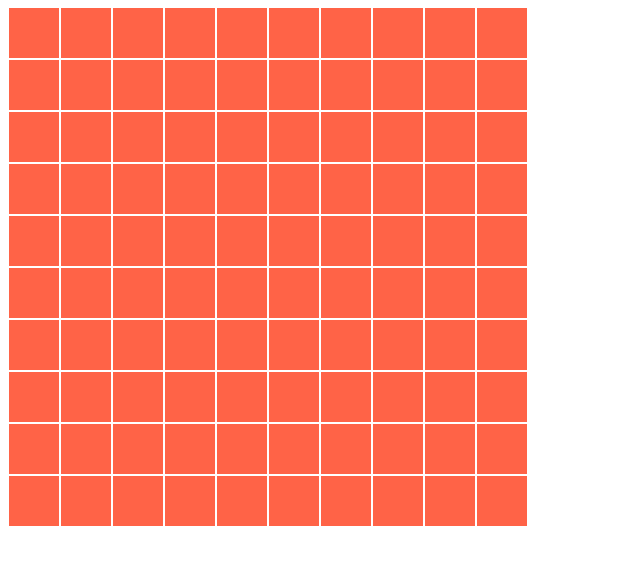
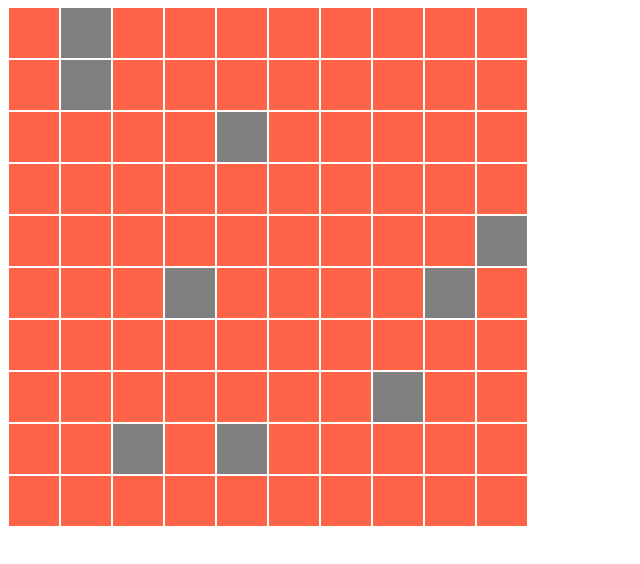
Before and after one commit to YannickBzh/p6_JeuDePlateau, a plain HTML site: page index.html in a window 1280 px wide. Shown: the whole page, without its empty margins (0-640 px from the left). Drawn offline with nearby package versions, Linux system fonts and the light colour scheme.

Commit message:
Ajout cases grisées aléatoirement

```diff
--- a/app.js
+++ b/app.js
@@ -13,3 +13,11 @@ for (let j = 1; j <= numberOflines; j++) {
     }
     $game.append($row);
 }
+
+const $selectAllCases = $('.case');
+
+for (let i = 1 ; i <= 10 ; i++) {
+    let randomNumber = Math.floor((Math.random()*99)+1);
+    $selectAllCases[randomNumber].classList.add("caseGrey");
+    console.log(randomNumber)
+}
--- a/custom.css
+++ b/custom.css
@@ -15,3 +15,11 @@
 .caseBlock {
     background-color: grey;
 }
+
+.caseGrey {
+    height: 50px;
+    width: 50px;
+    background-color: grey;
+    margin-left: 1px;
+    margin-right: 1px;
+}
```
